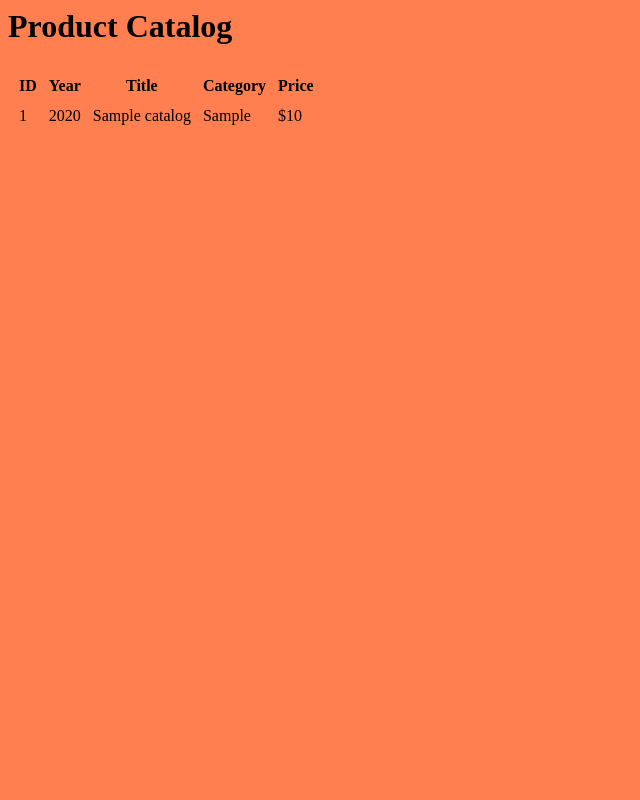
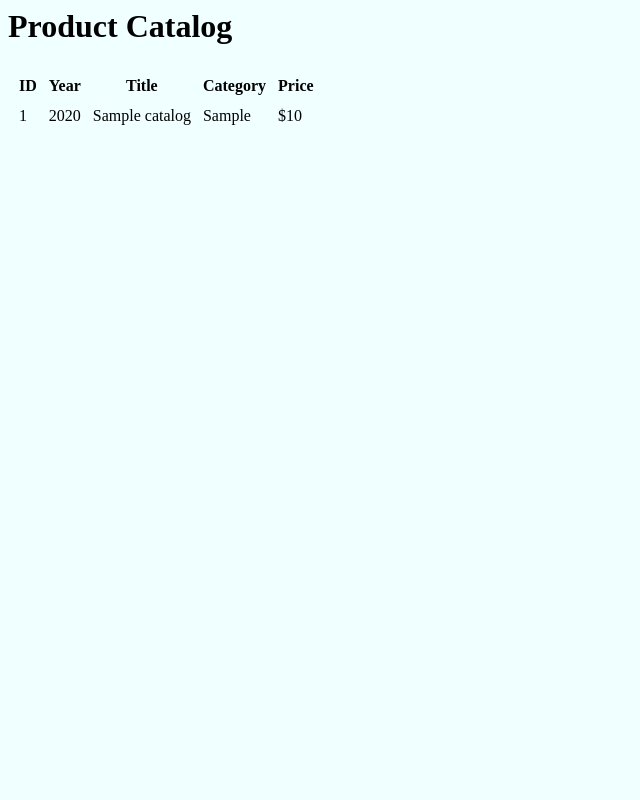
Before and after one commit to PrahladKulkarni/aws, a Java web app: template codepipeline/prodcatalog_java/src/main/webapp/WEB-INF/views/index.jsp in a window 1280 px wide. Shown: the whole page, without its empty margins (0-640 px from the left). Run offline with Tomcat 11, a stand-in JSP engine, Linux system fonts and the light colour scheme; the template is opened without the code that fills it: most values are stand-ins (such as "Sample title", 1, 10 or a date in 2020).

Commit message:
Provided UI update as per reqs

```diff
--- a/codepipeline/prodcatalog_java/src/main/webapp/WEB-INF/views/index.jsp
+++ b/codepipeline/prodcatalog_java/src/main/webapp/WEB-INF/views/index.jsp
@@ -6,7 +6,7 @@
   <meta http-equiv="Content-Type" content="text/html; charset=ISO-8859-1">
   <style>
     body {
-      background-color:coral;
+      background-color:azure;
     }
   </style>
   <title>Sample Application - prodcatalog001</title>
```
